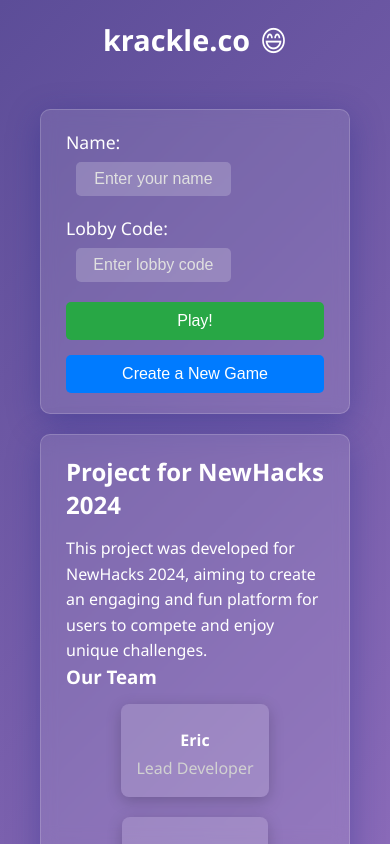
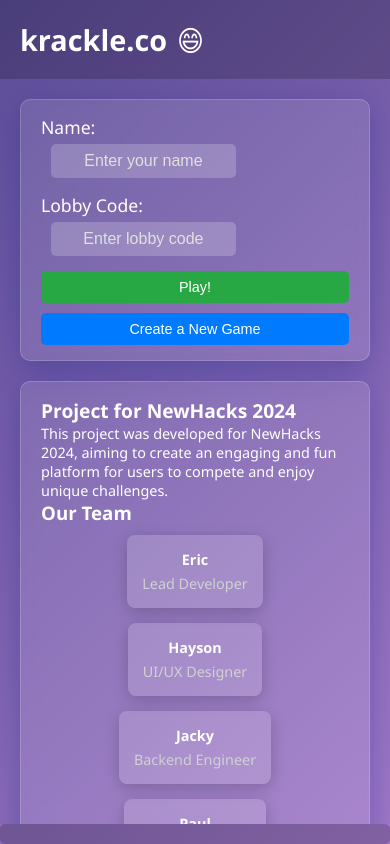
Before and after one commit to nelonmelons/krackle, a React (Create React App) app in the folder frontend/: page / in a window 390 px wide. Built offline with nearby package versions, Linux system fonts and the light colour scheme; no server answers.

Commit message:
it's ggs

```diff
--- a/frontend/src/Home.css
+++ b/frontend/src/Home.css
@@ -9,51 +9,57 @@
 
 html, body {
     height: 100%;
-    overflow: auto; /* Ensure the body allows scrolling */
+    overflow: hidden; /* Prevent body from scrolling */
 }
 
 .home-container {
     display: flex;
-    flex-direction: column;
-    min-height: 100vh; /* Ensure the container takes full viewport height */
+    flex-direction: row;
+    height: 100vh; /* Full viewport height */
     background: linear-gradient(135deg, #5c4d98, #a179c9);
     color: white;
     font-family: 'Segoe UI', Tahoma, Geneva, Verdana, sans-serif;
-    padding: 20px;
     box-sizing: border-box;
-    overflow-y: auto; /* Enable vertical scrolling */
 }
 
-.header {
-    text-align: center;
-    margin-bottom: 30px;
+/* Sidebar Styles */
+.sidebar {
+    width: 25%; /* Adjust as needed */
+    min-width: 200px;
+    background-color: rgba(0, 0, 0, 0.2);
+    padding: 20px;
+    display: flex;
+    flex-direction: column;
+    align-items: center;
+    justify-content: center;
 }
 
 .game-title {
-    font-size: 5rem; /* Increased font size */
-    margin: 0;
+    font-size: 3rem; /* Adjusted for sidebar */
+    text-align: center;
     display: flex;
     align-items: center;
     justify-content: center;
 }
 
 .emoji {
-    font-size: 3rem; /* Adjusted emoji size to complement the larger title */
+    font-size: 2.5rem; /* Adjusted emoji size */
     margin-left: 10px;
 }
 
+/* Main Content Styles */
 .main-content {
+    width: 75%; /* Adjust as needed */
+    padding: 20px;
+    overflow-y: auto; /* Enable scrolling within main content if needed */
     display: flex;
     flex-direction: column;
-    gap: 40px;
-    max-width: 800px;
-    margin: 0 auto;
-    flex: 1; /* Allow main content to grow and fill available space */
+    gap: 30px;
 }
 
-.form-section {
+.form-section, .about-section, .rules-section {
     background: rgba(255, 255, 255, 0.1);
-    padding: 30px 40px;
+    padding: 20px 30px;
     border-radius: 10px;
     box-shadow: 0 8px 32px 0 rgba(31, 38, 135, 0.37);
     backdrop-filter: blur(8px);
@@ -64,16 +70,16 @@ html, body {
 .form-group {
     display: flex;
     flex-direction: column;
-    margin-bottom: 20px;
+    margin-bottom: 15px;
 }
 
 .form-label {
     font-size: 1.1rem;
-    margin-bottom: 8px;
+    margin-bottom: 5px;
 }
 
 .form-input {
-    padding: 12px 15px;
+    padding: 10px 15px;
     font-size: 1rem;
     border: none;
     border-radius: 5px;
@@ -95,12 +101,12 @@ html, body {
 .button-group {
     display: flex;
     flex-direction: column;
-    gap: 15px;
+    gap: 10px;
 }
 
 .btn {
     padding: 12px;
-    font-size: 1.1rem;
+    font-size: 1rem;
     border: none;
     border-radius: 5px;
     cursor: pointer;
@@ -132,35 +138,15 @@ html, body {
     color: #ff4d4f;
     font-size: 0.95rem;
     text-align: center;
-    margin-bottom: 15px;
-}
-
-.about-section, .rules-section {
-    background: rgba(255, 255, 255, 0.1);
-    padding: 25px 30px;
-    border-radius: 10px;
-    box-shadow: 0 8px 32px 0 rgba(31, 38, 135, 0.37);
-    backdrop-filter: blur(8px);
-    -webkit-backdrop-filter: blur(8px);
-    border: 1px solid rgba(255, 255, 255, 0.18);
-}
-
-.about-section h2, .rules-section h2 {
-    margin-top: 0;
-    font-size: 2rem;
-    margin-bottom: 15px;
-}
-
-.about-section p {
-    font-size: 1.1rem;
-    line-height: 1.6;
+    margin-bottom: 10px;
 }
 
 .team-members {
     display: flex;
     flex-wrap: wrap;
-    gap: 20px;
-    margin-top: 15px;
+    gap: 15px;
+    justify-content: space-around;
+    margin-top: 10px;
 }
 
 .member {
@@ -173,8 +159,8 @@ html, body {
 }
 
 .member h4 {
-    margin: 10px 0 5px;
-    font-size: 1.5rem;
+    margin-bottom: 5px;
+    font-size: 1.2rem;
 }
 
 .member p {
@@ -184,9 +170,10 @@ html, body {
 }
 
 .rules-list {
+    list-style: decimal inside;
+    padding-left: 0;
     font-size: 1.1rem;
     line-height: 1.6;
-    padding-left: 20px;
 }
 
 .rules-list li {
@@ -195,14 +182,47 @@ html, body {
 
 .footer {
     text-align: center;
-    margin-top: 30px;
     padding: 10px;
-    background-color: #483d8b;
+    background-color: rgba(0, 0, 0, 0.2);
     border-radius: 5px;
 }
 
 /* Responsive Design */
+@media (max-width: 1024px) {
+    .sidebar {
+        width: 30%;
+    }
+
+    .main-content {
+        width: 70%;
+    }
+}
+
 @media (max-width: 768px) {
+    .home-container {
+        flex-direction: column;
+    }
+
+    .sidebar {
+        width: 100%;
+        min-width: unset;
+        flex-direction: row;
+        justify-content: space-between;
+    }
+
+    .game-title {
+        font-size: 2.5rem;
+    }
+
+    .emoji {
+        font-size: 2rem;
+        margin-left: 5px;
+    }
+
+    .main-content {
+        width: 100%;
+    }
+
     .team-members {
         flex-direction: column;
         align-items: center;
@@ -215,32 +235,32 @@ html, body {
 
 @media (max-width: 500px) {
     .game-title {
-        font-size: 4rem; /* Adjusted for smaller screens */
+        font-size: 2rem;
     }
 
     .emoji {
-        font-size: 2rem;
+        font-size: 1.5rem;
     }
 
     .form-section, .about-section, .rules-section {
-        padding: 20px 25px;
+        padding: 15px 20px;
     }
 
     .form-input {
-        font-size: 0.95rem;
-        padding: 10px 12px;
+        font-size: 0.9rem;
+        padding: 8px 10px;
     }
 
     .btn {
-        font-size: 1rem;
-        padding: 10px;
+        font-size: 0.9rem;
+        padding: 8px;
     }
 
     .about-section h2, .rules-section h2 {
-        font-size: 1.5rem;
+        font-size: 1.2rem;
     }
 
     .about-section p, .member h4, .member p, .rules-list {
-        font-size: 1rem;
+        font-size: 0.9rem;
     }
 }
--- a/frontend/src/Home.js
+++ b/frontend/src/Home.js
@@ -4,7 +4,7 @@ import React, { useState, useEffect } from 'react';
 import { useNavigate, useLocation } from 'react-router-dom';
 import socket from './socket';
 import Loading from './Loading';
-import './Home.css'; // Ensure this path is correct based on your project structure
+import './Home.css'; // Ensure the path is correct based on your project structure
 
 const Home = () => {
     const [playerName, setPlayerName] = useState('');
@@ -76,10 +76,12 @@ const Home = () => {
 
     return (
         <div className="home-container">
-            <header className="header">
+            {/* Sidebar */}
+            <aside className="sidebar">
                 <h1 className="game-title">krackle.co <span className="emoji">😄</span></h1>
-            </header>
+            </aside>
 
+            {/* Main Content */}
             <main className="main-content">
                 <section className="form-section">
                     <div className="form-group">
@@ -153,6 +155,7 @@ const Home = () => {
                 </section>
             </main>
 
+            {/* Footer */}
             <footer className="footer">
                 {/* Optional footer content can go here */}
             </footer>
```
